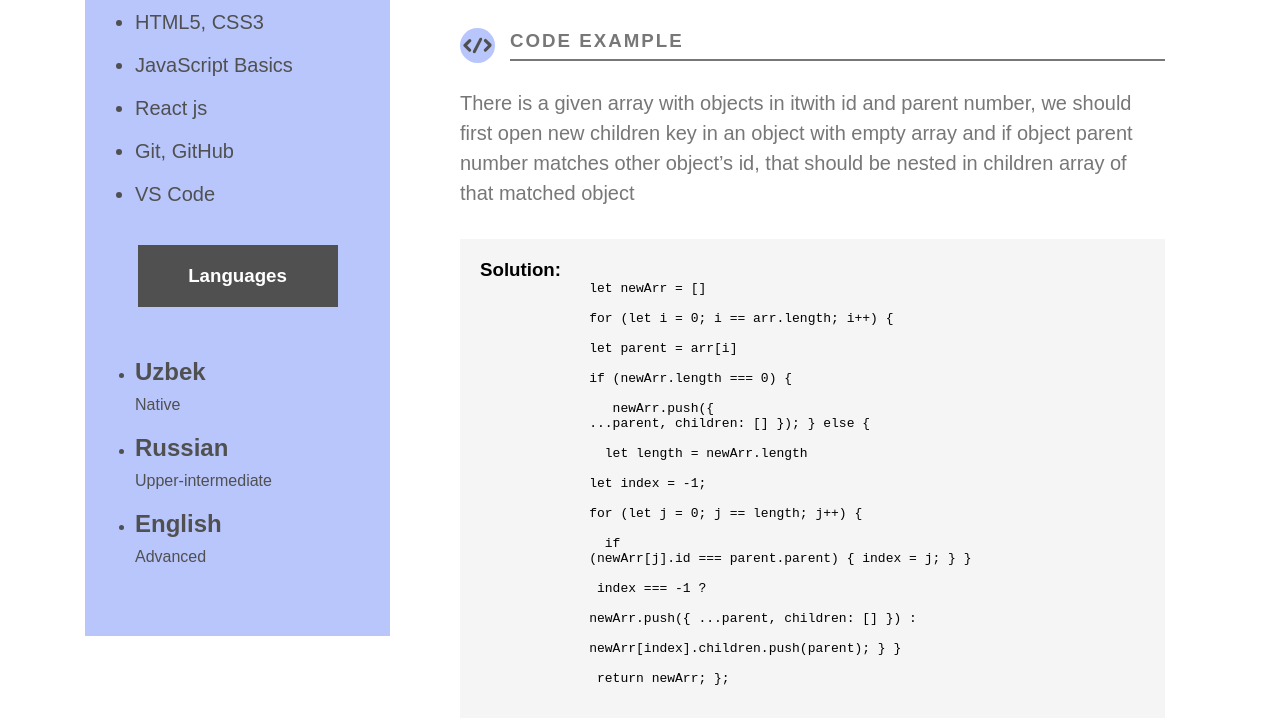
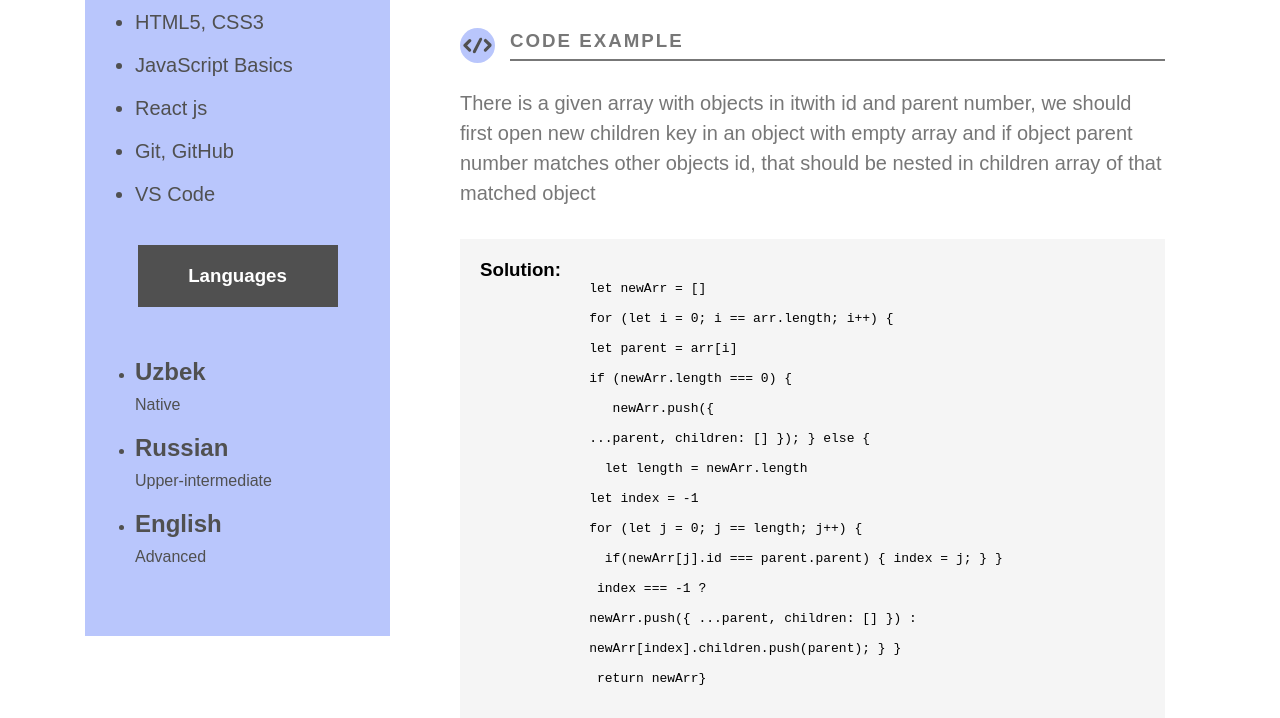
Before and after one commit to manzura94/rsschool-cv, a plain HTML site: page index.html in a window 1280 px wide. Shown: the part 945-1663 px from the top of the page. Drawn offline with Linux system fonts and the light colour scheme; a web font is replaced by a local one.

Commit message:
fix: whitespaces fixed

```diff
--- a/index.html
+++ b/index.html
@@ -33,14 +33,13 @@
                   <p>manzura_jabborova@mail.ru</p>
                 </li>
                 <li>
-                  <img src="./img/icons/telegram.svg" alt="telegram image"  >
+                  <img src="./img/icons/telegram.svg" alt="telegram image" >
                   <p>@maria</p>
                 </li>
                 <li>
                   <img src="./img/icons/linkedin.svg" alt="linkedin" >
                   <a href="linkedin.com/in/manzura-jabbarova-19066712a"
-                    >LinkedIn</a
-                  >
+                    >LinkedIn</a>
                 </li>
               </ul>
             </section>
@@ -114,10 +113,7 @@
             <p>Economics faculty</p>
             <p>Years: 2010-2013</p>
             <p>
-              <strong
-                >Management Development Institute of Singapore in
-                Tashkent</strong
-              >
+              <strong>Management Development Institute of Singapore in Tashkent</strong>
             </p>
             <p>Business and Economics Faculty</p>
             <p>Years: 2016-2020</p>
@@ -145,7 +141,7 @@
             <p>
               There is a given array with objects in itwith id and parent
               number, we should first open new children key in an object with
-              empty array and if object parent number matches other object’s id,
+              empty array and if object parent number matches other objects id,
               that should be nested in children array of that matched object
             </p>
           </section>
@@ -156,17 +152,16 @@
               for (let i = 0; i == arr.length; i++) {<br>
               let parent = arr[i]<br>
               if (newArr.length === 0) {<br>
-                 newArr.push({
-              ...parent, children: [] }); } else { <br>
-                let length = newArr.length <br>
-              let index = -1; <br>
-              for (let j = 0; j == length; j++) { <br>
-                if
-              (newArr[j].id === parent.parent) { index = j; } }<br>
+                 newArr.push({<br>
+              ...parent, children: [] }); } else {<br>
+                let length = newArr.length<br>
+              let index = -1<br>
+              for (let j = 0; j == length; j++) {<br>
+                if(newArr[j].id === parent.parent) { index = j; } }<br>
                index === -1 ?<br>
               newArr.push({ ...parent, children: [] }) :<br>
               newArr[index].children.push(parent); } }<br>
-               return newArr; };
+               return newArr}
             </pre>
           </section>
         </div>
```
